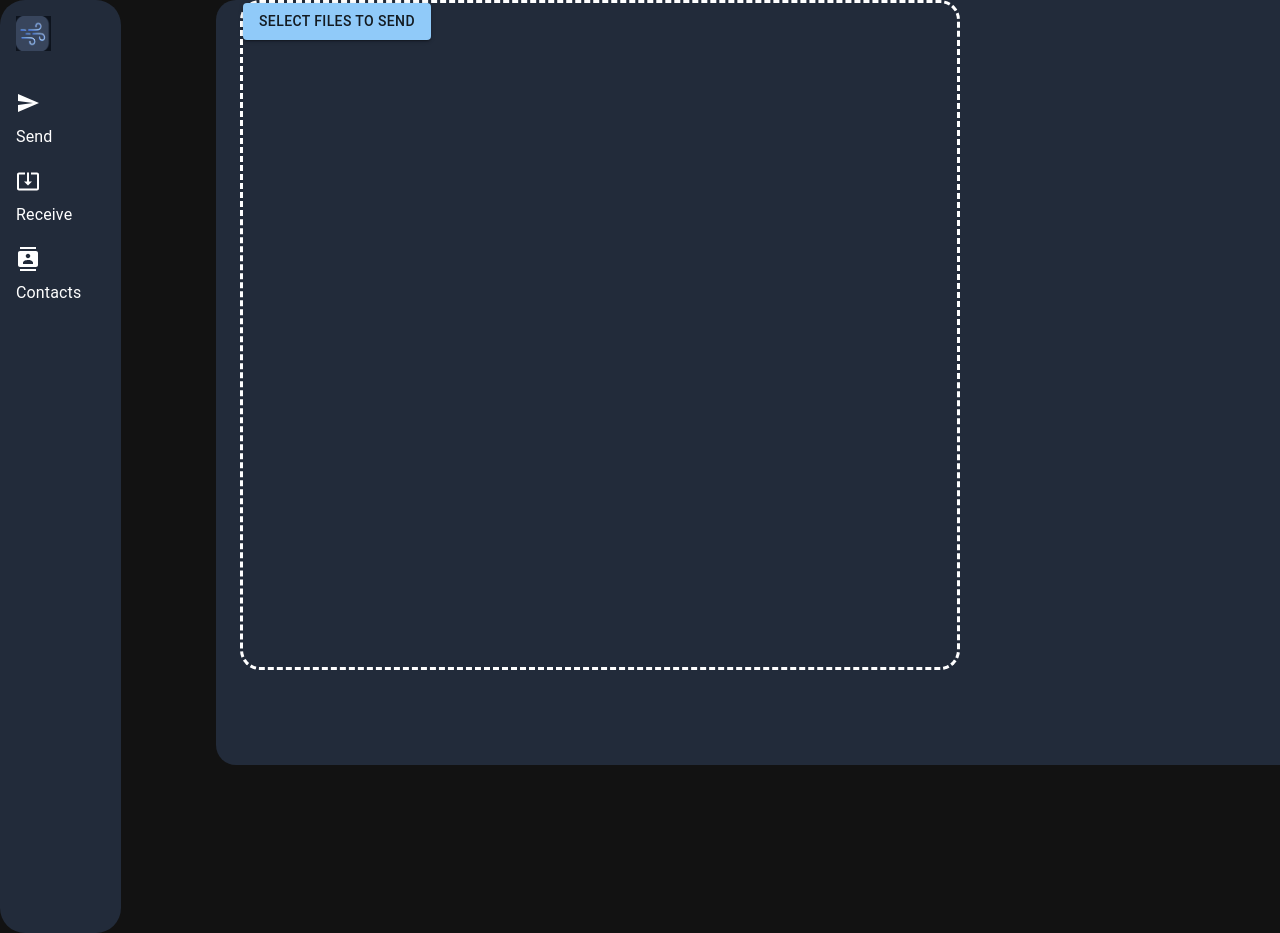
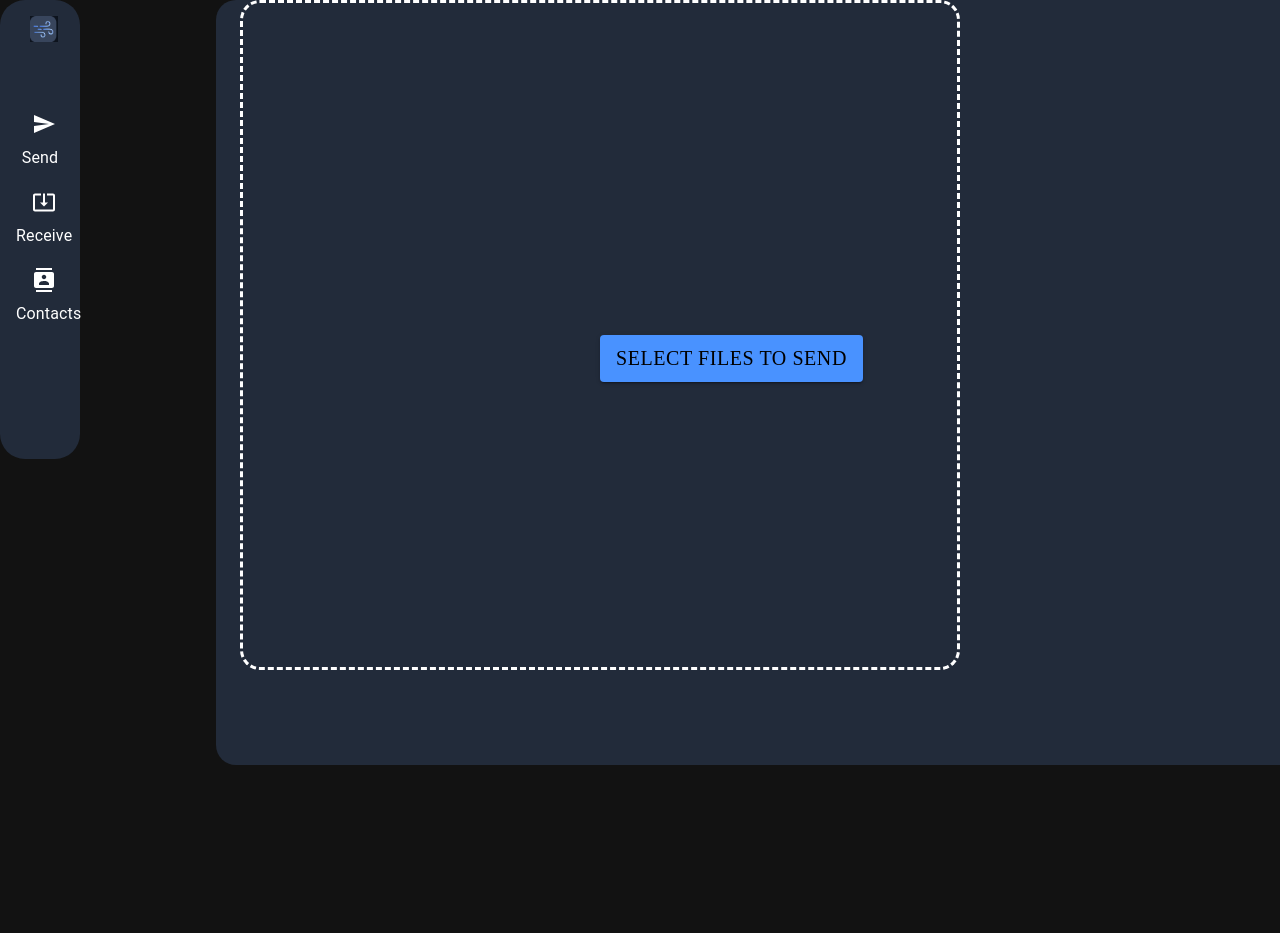
Before and after one commit to andr-dev/dedrop, a React (Create React App) app: page /send in a window 1280 px wide. Shown: the top 933 px of the page. After the commit the page ends 800 px from the top, so only its background shows below. Built offline with nearby package versions, Linux system fonts and the light colour scheme.

Commit message:
Add SideBar

```diff
--- a/src/screens/Send.tsx
+++ b/src/screens/Send.tsx
@@ -19,48 +19,66 @@ export default function SendScreen() {
   const SideBar = () => (
     <Box
       sx={{
-        width: "121px",
-        height: "933px",
+        width: "40%",
+        height: "60%",
         backgroundColor: "#222B3A",
         borderRadius: "25px",
       }}
       role="presentation"
     >
-      <List>
-        <ListItem key={"home"} disablePadding>
-          <ListItemButton>
-            <img
-              style={{ height: "35px", width: "35px" }}
-              src={Logo}
-              alt={"Logo"}
-            />
-          </ListItemButton>
+      <List style={{ textAlign: "center" }}>
+        <ListItem
+          key={"send"}
+          disablePadding
+          style={{ display: "inline-block", textAlign: "center" }}
+        >
+          <div>
+            <ListItemButton style={{ display: "block", textAlign: "center" }}>
+              <ListItemIcon style={{ display: "block" }}>
+                <img src={Logo} style={{ width: "50%" }}></img>
+              </ListItemIcon>
+            </ListItemButton>
+          </div>
         </ListItem>
         <br></br>
-        <ListItem key={"send"} disablePadding>
+        <br></br>
+        <br></br>
+        <ListItem
+          key={"send"}
+          disablePadding
+          style={{ display: "inline-block", textAlign: "center" }}
+        >
           <div>
-            <ListItemButton style={{ display: "block" }}>
-              <ListItemIcon>
+            <ListItemButton style={{ display: "block", textAlign: "center" }}>
+              <ListItemIcon style={{ display: "block" }}>
                 <SendIcon />
               </ListItemIcon>
               <ListItemText primary={"Send"} style={{ display: "block" }} />
             </ListItemButton>
           </div>
         </ListItem>
-        <ListItem key={"receive"} disablePadding>
+        <ListItem
+          key={"receive"}
+          disablePadding
+          style={{ display: "inline-block", textAlign: "center" }}
+        >
           <div>
-            <ListItemButton style={{ display: "block" }}>
-              <ListItemIcon>
+            <ListItemButton style={{ display: "block", textAlign: "center" }}>
+              <ListItemIcon style={{ display: "block" }}>
                 <SystemUpdateAltIcon />
               </ListItemIcon>
               <ListItemText primary={"Receive"} style={{ display: "block" }} />
             </ListItemButton>
           </div>
         </ListItem>
-        <ListItem key={"contacts"} disablePadding>
+        <ListItem
+          key={"contacts"}
+          disablePadding
+          style={{ display: "inline-block", textAlign: "center" }}
+        >
           <div>
-            <ListItemButton style={{ display: "block" }}>
-              <ListItemIcon>
+            <ListItemButton style={{ display: "block", textAlign: "center" }}>
+              <ListItemIcon style={{ display: "block" }}>
                 <ContactsIcon />
               </ListItemIcon>
               <ListItemText primary={"Contacts"} style={{ display: "block" }} />
@@ -89,7 +107,20 @@ export default function SendScreen() {
             borderRadius: "20px",
           }}
         >
-          <Button variant="contained">Select files to Send</Button>
+          <Button
+            variant="contained"
+            style={{
+              fontFamily: "Rubik",
+              fontWeight: "400",
+              fontSize: "20px",
+              background: "#4992FF",
+              color: "black",
+              top: "50%",
+              left: "50%",
+            }}
+          >
+            Select files to Send
+          </Button>
         </Box>
       </Container>
     </Box>
--- a/src/screens/onboarding/index.tsx
+++ b/src/screens/onboarding/index.tsx
@@ -1,4 +1,3 @@
-import { Container } from "@mui/material";
 import { ComponentType, useState } from "react";
 import OnboardingDone from "./OnboardingDone";
 import OnboardingPrivateKey from "./OnboardingPrivateKey";
```
